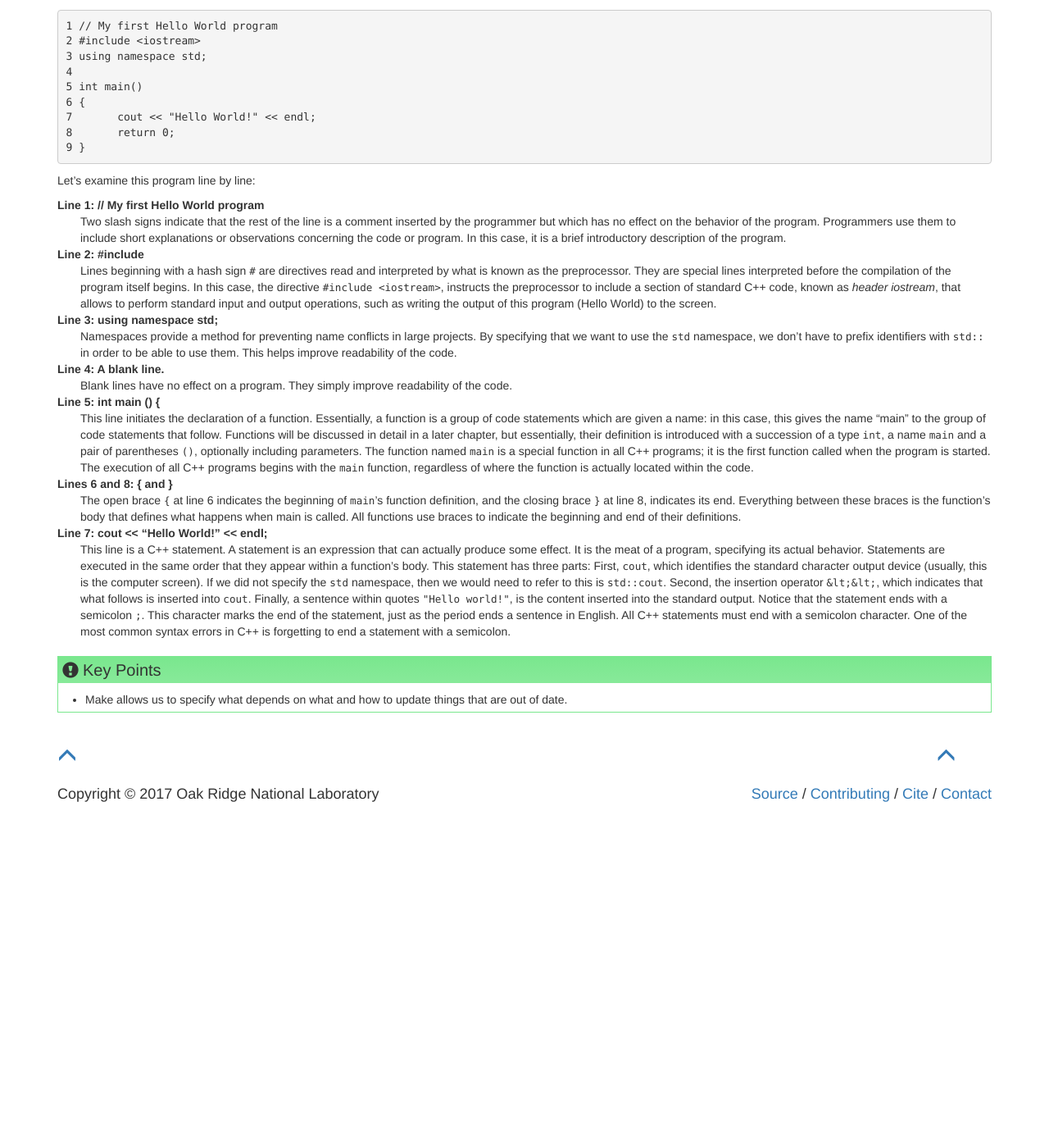
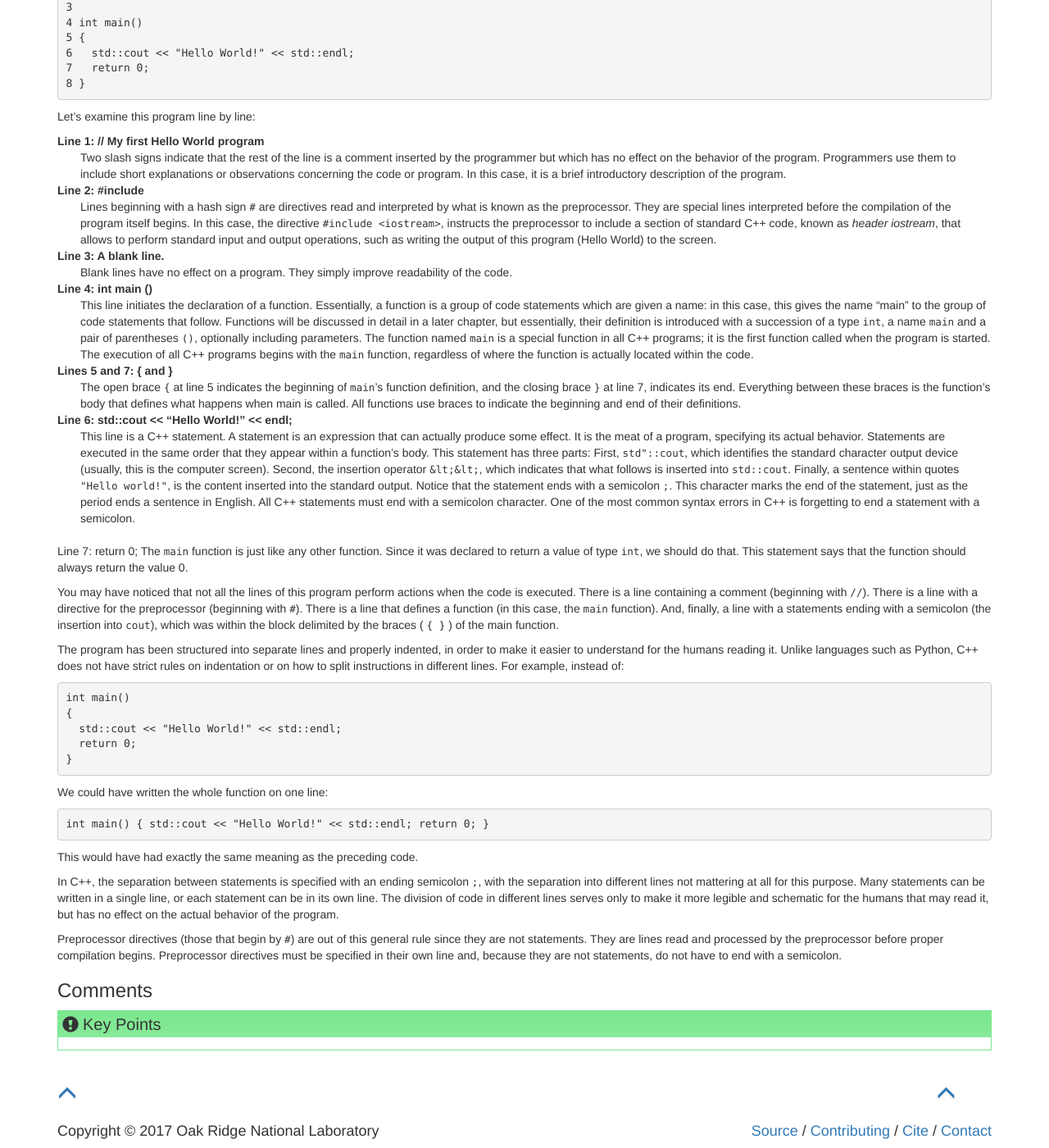
Before and after one commit to ornl-ssd/cpp-novice, a Jekyll site: the page built from _episodes/01-intro.md, in a window 1280 px wide and 1400 px high, scrolled down 431 px. Shown: the whole window at 82% size. Built offline with Jekyll 4.4.1, drawn with Linux system fonts in a browser that asks for light colours; before the commit the page ends 1420 px from its top, so only the background shows below that; some of the changed text lies outside the part shown.

Commit message:
Finish section
Signed-off-by: Greg Watson <g.watson@computer.org>

```diff
--- a/_episodes/01-intro.md
+++ b/_episodes/01-intro.md
@@ -3,13 +3,8 @@ title: "Basics of C++"
 teaching: 15
 exercises: 15
 questions:
-- "How can I make my results easier to reproduce?"
 objectives:
-- "Explain what Make is for."
-- "Explain why Make differs from shell scripts."
-- "Name other popular build tools."
 keypoints:
-- "Make allows us to specify what depends on what and how to update things that are out of date."
 ---
 
 ### Structure of a Program
@@ -19,13 +14,12 @@ We saw how to write a simple "Hello World" program in the C/C++ Development Tool
 ~~~
 1 // My first Hello World program
 2 #include <iostream>
-3 using namespace std;
-4
-5 int main()
-6 {
-7 	cout << "Hello World!" << endl;
-8 	return 0;
-9 }
+3
+4 int main()
+5 {
+6   std::cout << "Hello World!" << std::endl;
+7   return 0;
+8 }
 ~~~
 {: .code}
 
@@ -42,14 +36,10 @@ interpreted before the compilation of the program itself begins. In this case, t
 to include a section of standard C++ code, known as *header iostream*, that allows to perform standard input and output operations, such as
 writing the output of this program (Hello World) to the screen.
 
-Line 3: using namespace std;
-: Namespaces provide a method for preventing name conflicts in large projects. By specifying that we want to use the `std` namespace, we
-don't have to prefix identifiers with `std::` in order to be able to use them. This helps improve readability of the code.
-
-Line 4: A blank line.
+Line 3: A blank line.
 : Blank lines have no effect on a program. They simply improve readability of the code.
 
-Line 5: int main () {
+Line 4: int main ()
 : This line initiates the declaration of a function. Essentially, a function is a group of code statements which are given a name: in this case,
 this gives the name "main" to the group of code statements that follow. Functions will be discussed in detail in a later chapter, but
 essentially, their definition is introduced with a succession of a type `int`, a name `main` and a pair of parentheses `()`, optionally
@@ -57,17 +47,59 @@ including parameters.
 The function named `main` is a special function in all C++ programs; it is the first function called when the program is started. The execution
 of all C++ programs begins with the `main` function, regardless of where the function is actually located within the code.
 
-Lines 6 and 8: { and }
-: The open brace `{` at line 6 indicates the beginning of `main`'s function definition, and the closing brace `}` at line 8, indicates its end.
+Lines 5 and 7: { and }
+: The open brace `{` at line 5 indicates the beginning of `main`'s function definition, and the closing brace `}` at line 7, indicates its end.
 Everything between these braces is the function's body that defines what happens when main is called. All functions use braces to indicate
 the beginning and end of their definitions.
 
-Line 7: cout &lt;&lt; "Hello World!" &lt;&lt; endl;
+Line 6: std::cout &lt;&lt; "Hello World!" &lt;&lt; endl;
 : This line is a C++ statement. A statement is an expression that can actually produce some effect. It is the meat of a program, specifying its
 actual behavior. Statements are executed in the same order that they appear within a function's body.
-This statement has three parts: First, `cout`, which identifies the standard character output device (usually, this is the computer screen).
-If we did not specify the `std` namespace, then we would need to refer to this is `std::cout`. Second, the insertion operator `&lt;&lt;`, which indicates
-that what follows is inserted into `cout`. Finally, a sentence within quotes `"Hello world!"`, is the content inserted into the standard output.
+This statement has three parts: First, `std"::cout`, which identifies the standard character output device (usually, this is the computer screen).
+Second, the insertion operator `&lt;&lt;`, which indicates
+that what follows is inserted into `std::cout`. Finally, a sentence within quotes `"Hello world!"`, is the content inserted into the standard output.
 Notice that the statement ends with a semicolon `;`. This character marks the end of the statement, just as the period ends a sentence in
 English. All C++ statements must end with a semicolon character. One of the most common syntax errors in C++ is forgetting to end a
 statement with a semicolon.
+
+Line 7: return 0;
+The `main` function is just like any other function. Since it was declared to return a value of type `int`, we should do that. This statement
+says that the function should always return the value 0.
+
+You may have noticed that not all the lines of this program perform actions when the code is executed. There is a line containing a comment
+(beginning with `//`). There is a line with a directive for the preprocessor (beginning with `#`). There is a line that defines a function
+(in this case, the `main` function). And, finally, a line with a statements ending with a semicolon (the insertion into `cout`), which was within
+the block delimited by the braces ( `{ }` ) of the main function.
+
+The program has been structured into separate lines and properly indented, in order to make it easier to understand for the humans reading it.
+Unlike languages such as Python, C++ does not have strict rules on indentation or on how to split instructions in different lines. For example,
+instead of:
+
+~~~
+int main()
+{
+  std::cout << "Hello World!" << std::endl;
+  return 0;
+}
+~~~
+{: .code}
+
+We could have written the whole function on one line:
+
+~~~
+int main() { std::cout << "Hello World!" << std::endl; return 0; }
+~~~
+{: .code}
+
+This would have had exactly the same meaning as the preceding code.
+
+In C++, the separation between statements is specified with an ending semicolon `;`, with the separation into different lines not mattering
+at all for this purpose. Many statements can be written in a single line, or each statement can be in its own line. The division of
+code in different lines serves only to make it more legible and schematic for the humans that may read it, but has no effect on the
+actual behavior of the program.
+
+Preprocessor directives (those that begin by `#`) are out of this general rule since they are not statements. They are lines read and
+processed by the preprocessor before proper compilation begins. Preprocessor directives must be specified in their own line and,
+because they are not statements, do not have to end with a semicolon.
+
+### Comments
```
